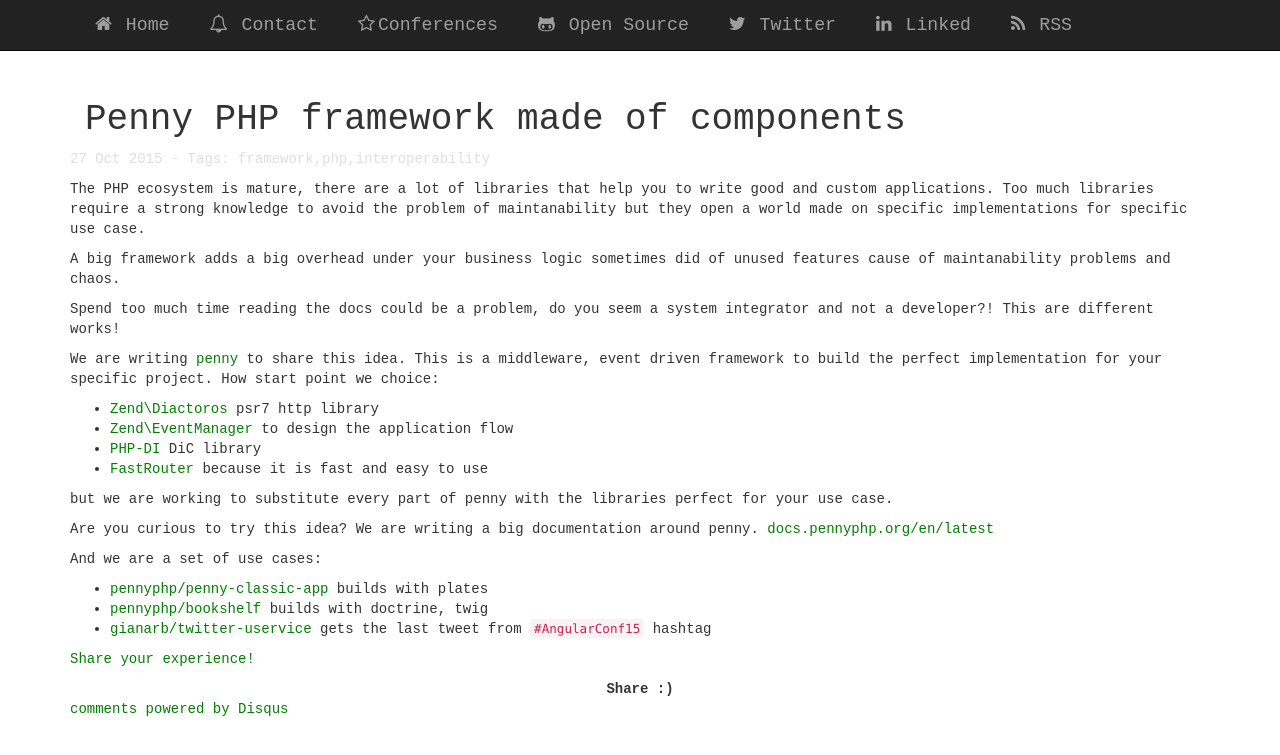
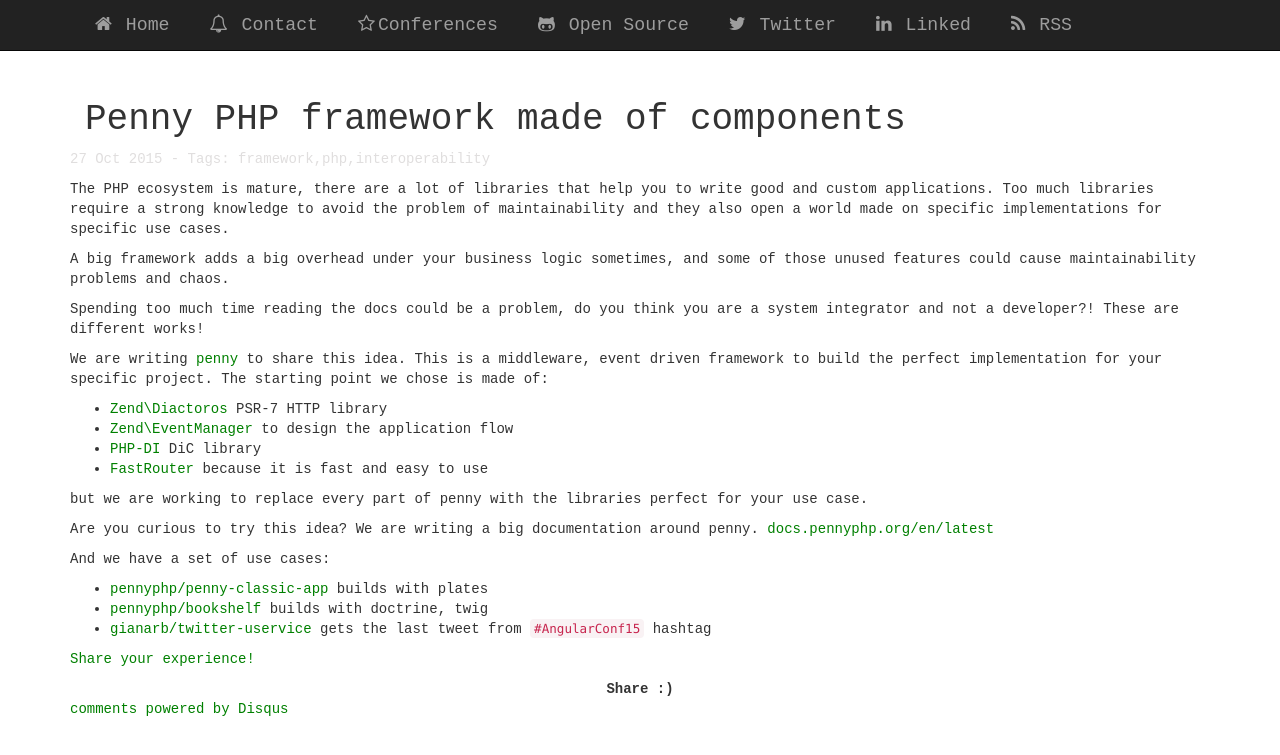
Before and after one commit to gianarb/gianarb.github.com, a Jekyll site: the page built from _posts/2015-10-28-penny-framework-made-of-components.markdown, in a window 1280 px wide. Shown: the top 755 px of the page. Built offline with Jekyll 4.4.1, drawn with Linux system fonts in a browser that asks for light colours; nearby versions of some CDN libraries; Markdown is read by kramdown in place of the engine named in the settings; comment, search, counter and statistics services are not loaded.

Commit message:
some small fixes

```diff
--- a/_posts/2015-10-28-penny-framework-made-of-components.markdown
+++ b/_posts/2015-10-28-penny-framework-made-of-components.markdown
@@ -10,21 +10,21 @@
 changefreq: yearly
 ---
 The PHP ecosystem is mature, there are a lot of libraries that help you to write
-good and custom applications.  Too much libraries require a strong knowledge to
-avoid the problem of maintanability but they open a world made on specific
-implementations for specific use case.
+good and custom applications. Too much libraries require a strong knowledge to
+avoid the problem of maintainability and they also open a world made on specific
+implementations for specific use cases.
 
-A big framework adds a big overhead under your business logic sometimes did of
-unused features cause of maintanability problems and chaos.
+A big framework adds a big overhead under your business logic sometimes, and some
+of those unused features could cause maintainability problems and chaos.
 
-Spend too much time reading the docs could be a problem, do you seem a system
-integrator and not a developer?! This are different works!
+Spending too much time reading the docs could be a problem, do you think you are
+a system integrator and not a developer?! These are different works!
 
 We are writing [penny](https://github.com/pennyphp/penny) to share this idea.
 This is a middleware, event driven framework to build the perfect
-implementation for your specific project. How start point we choice:
+implementation for your specific project. The starting point we chose is made of:
 
-* [Zend\Diactoros](https://github.com/zendframework/zend-diactoros) psr7 http
+* [Zend\Diactoros](https://github.com/zendframework/zend-diactoros) PSR-7 HTTP
 library
 * [Zend\EventManager](https://github.com/zendframework/zend-eventmanager) to
 design the application flow
@@ -32,13 +32,13 @@
 * [FastRouter](https://github.com/nikic/FastRoute) because it is fast and easy to
 use
 
-but we are working to substitute every part of penny with the libraries perfect
+but we are working to replace every part of penny with the libraries perfect
 for your use case.
 
 Are you curious to try this idea? We are writing a big documentation around penny.
 [docs.pennyphp.org/en/latest](http://docs.pennyphp.org/en/latest/)
 
-And we are a set of use cases:
+And we have a set of use cases:
 
 * [pennyphp/penny-classic-app](https://github.com/pennyphp/penny-classic-app)
 builds with plates
```
